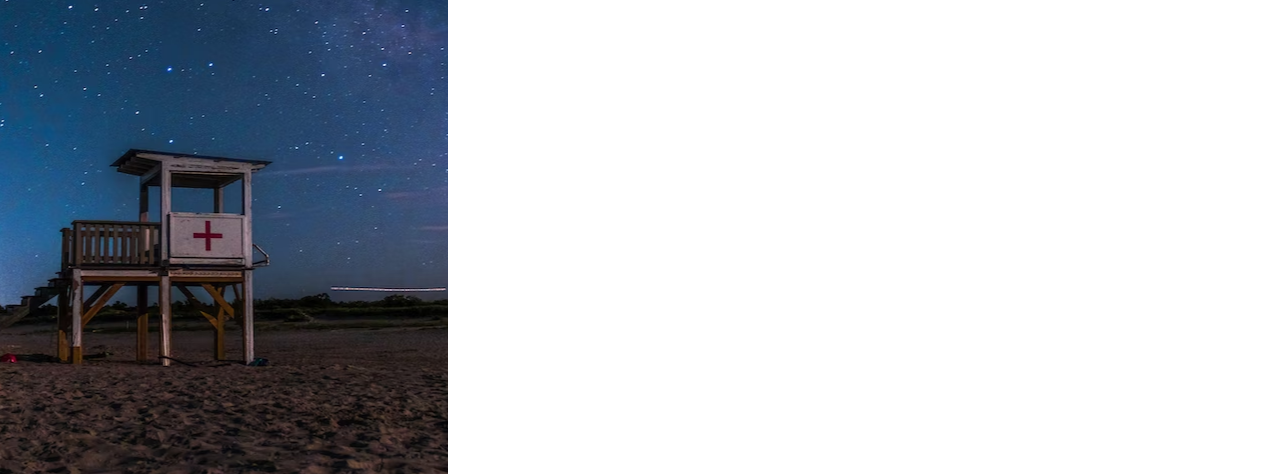
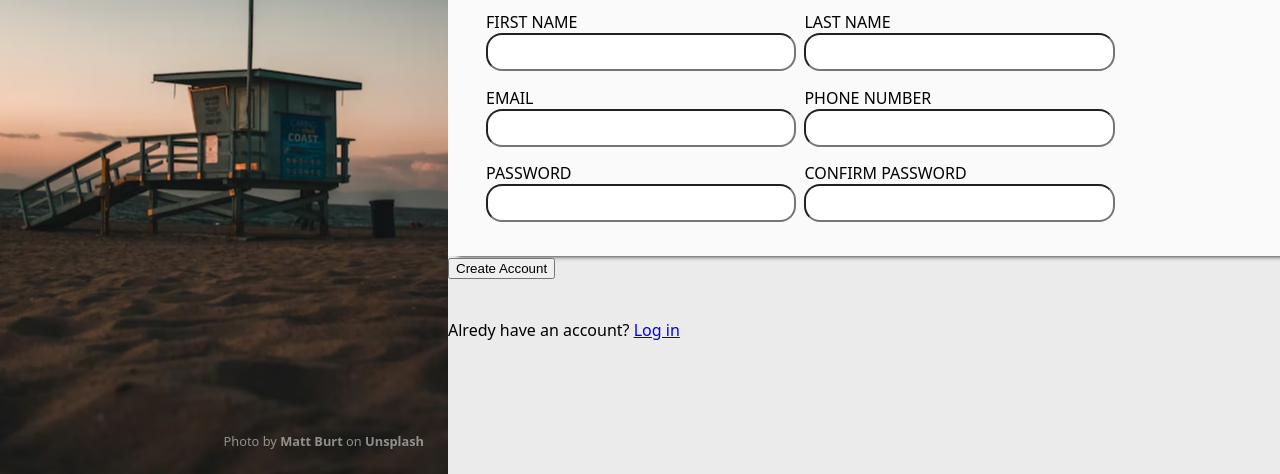
Before and after one commit to ivan-barrios/sign-up-form, a plain HTML site: page index.html in a window 1280 px wide. Shown: the part 326-800 px from the top of the page. Drawn offline with Linux system fonts and the light colour scheme.

Commit message:
General Styling

```diff
--- a/index.html
+++ b/index.html
@@ -10,14 +10,59 @@
 <body>
 
     <div class="left-container">
-        <div class="inside-img">Lifeguard Course</div>
+        <div class="inside-text">Lifeguard Course</div>
+        <div class="credits">Photo by <b>Matt Burt</b> on <b>Unsplash</b></div>
     </div>
 
+    <div class="right-container">
+        <div class="some-text">
+            This is not a real online service! You know you need something<br>
+             like this in your life to help you realize your deepest dreams.<br>
+             Sign up now to get started.<br><br>
+            You <i>know</i> you want to.
+        </div>
+        <form>
+            <div class="input-container">
+                <h1>Let's do this!</h1>
+                <fieldset>
+                    <div>
+                        <label for="first-name">FIRST NAME</label>
+                        <input type="text" id="first-name" name="first-name">
+                    </div>
+                    <div>
+                        <label for="last-name">LAST NAME</label>
+                        <input type="text" id="last-name" name="last-name">
+                    </div>
+                </fieldset>
 
-    <div class="right-container">
+                <fieldset>
+                    <div>
+                        <label for="email">EMAIL</label>
+                        <input type="email" id="email" name="email">
+                    </div>
+                    <div>
+                        <label for="phone-number">PHONE NUMBER</label>
+                        <input type="tel" id="phone-number" name="phone-number">
+                    </div>
+                </fieldset>
 
+                <fieldset>
+                    <div>
+                        <label for="password">PASSWORD</label>
+                        <input type="password" id="password" name="password">
+                    </div>
+                    <div>
+                        <label for="first-name">CONFIRM PASSWORD</label>
+                        <input type="password" id="confirm-password" name="confirm-password">
+                    </div>
+                    </fieldset>
+            </div>
+            <button type="submit">Create Account</button>
+        </form>
+        <div>
+            <p>Alredy have an account? <a href="#">Log in</a></p>
+        </div>
     </div>
-
 
     </body>
 </html>
--- a/style.css
+++ b/style.css
@@ -1,29 +1,90 @@
-::root{
-}
-
-
 body{
+    --set-padding: 1.5rem;
     margin:0;
     display: flex;
     align-items: center;
+    font-family: system-ui, Helvetica, Arial, sans-serif;
 }
 
+/* Left Side Style Starts */
+
 .left-container{
-    background: #fff url(../sign-up-form/images/lifeguard.jpg) no-repeat center;
+    position: relative;
+    background: rgb(43, 43, 43) url(../sign-up-form/images/lifeguard2.jpg) no-repeat center;
     height: 100vh;
     width:35vw;
 }
 
-.inside-img{
+.inside-text{
     position: relative;
     top:30%;
-    font-size: 3vw;
-    font-family: system-ui, Helvetica, Arial, sans-serif;
+    font-size: clamp(30px,3vw,1000px);
     color: white;
     text-align: center;
     background-color: rgb(0,0,0,.5);
     height: 10vh;
 }
 
-img{
+.credits{
+    position: absolute;
+    bottom:1.5rem;
+    right:1.5rem;
+    color: rgba(255, 255, 255, 0.5);
+    font-size: clamp(12px, 1vw, 200px);
 }
+
+/* Left Side Style Ends */
+
+
+
+/* Right Side Style Starts */
+
+.right-container{
+    background-color: rgb(235, 235, 235);
+    height: 100vh;
+    width: calc(100vw - 35vw);
+    display: flex;
+    flex-direction: column;
+    justify-content: center;
+    gap: 1.5rem;
+}
+
+.some-text{
+    padding-left: var(--set-padding);
+    font-size: clamp(15px, 1.2vw, 200px);
+}
+
+.input-container{
+    display:flex;
+    flex-direction: column;
+    background-color: rgb(250,250,250);
+    box-shadow: 10px 0px 5px black;
+    padding: 0 var(--set-padding) var(--set-padding) var(--set-padding);
+}
+
+fieldset{
+    display: flex;
+    flex-flow: row wrap;
+    gap: 1rem;
+    border: none;
+}
+
+fieldset > div{
+    display:flex;
+    flex-flow: column wrap;
+    width: 40%;
+    min-width: 10rem;
+}
+
+input{
+    height: 2rem;
+    border-radius: 16px;
+    width: 100%;
+    font-size: 1rem;
+}
+
+input:invalid{
+    border-color: red;
+}
+
+/* Right Side Style Ends */
```
Also changed, not shown: images/lifeguard2.jpg (added).
